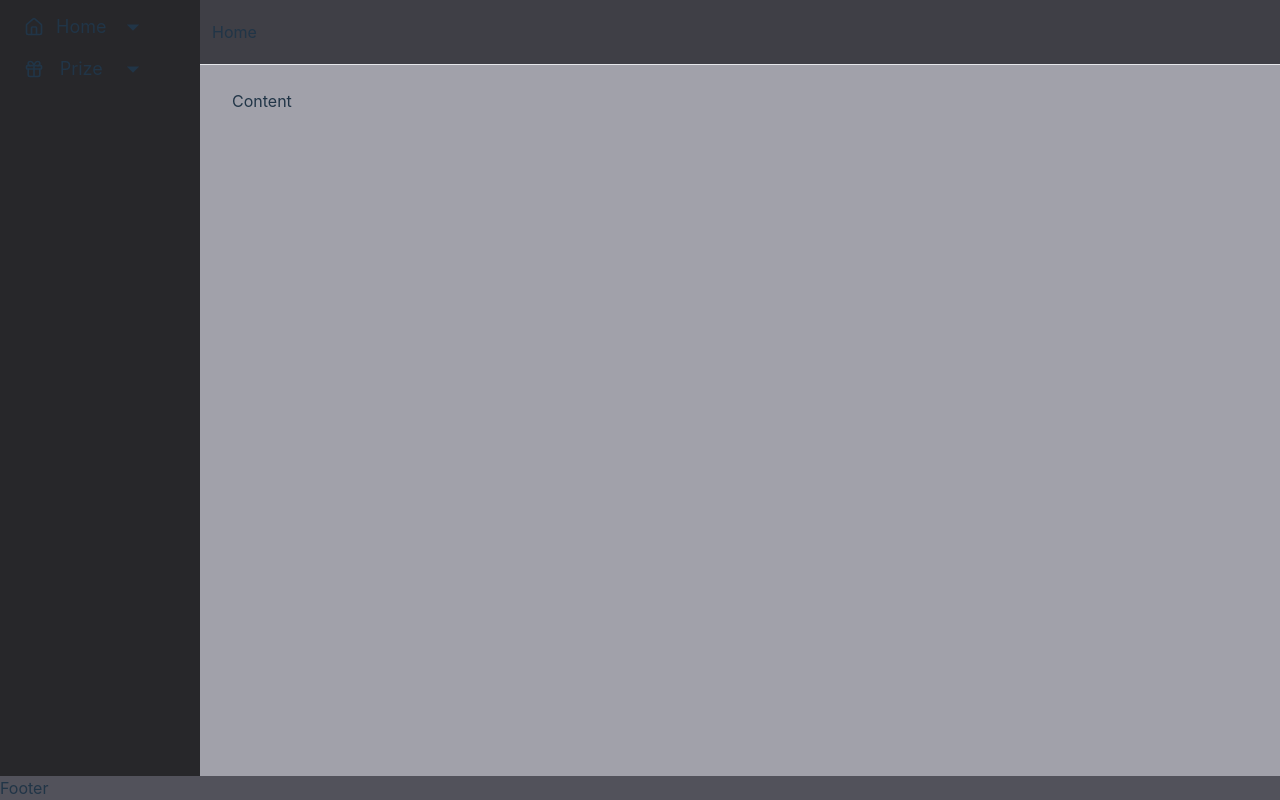
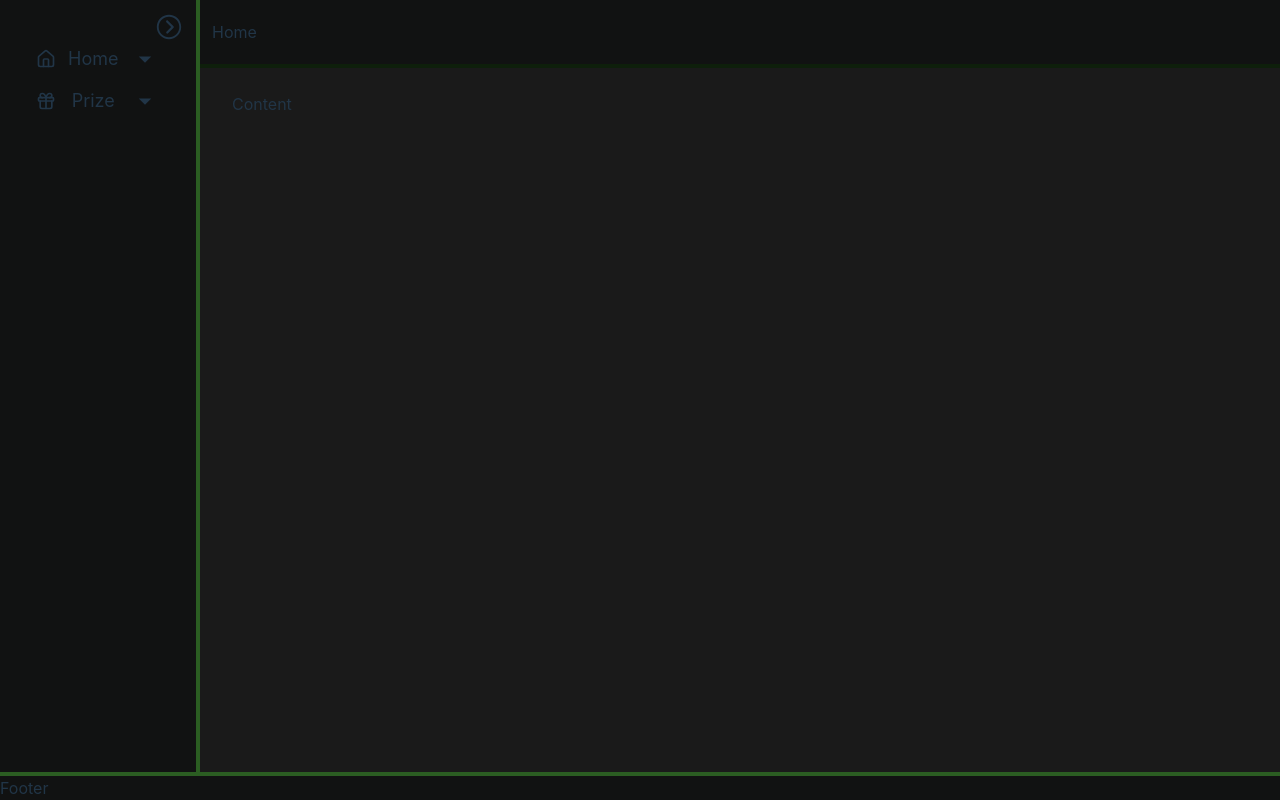
Before and after one commit to diogohsp/prizedeck-web, a React (Vite) app: page / in a window 1280 px wide. Built offline with nearby package versions, Linux system fonts and the light colour scheme; no server answers.

Commit message:
feat: colors primary, secondary, thertiary, quaternary.

```diff
--- a/package.json
+++ b/package.json
@@ -17,6 +17,7 @@
     "@radix-ui/react-separator": "^1.1.1",
     "@radix-ui/react-slot": "^1.1.1",
     "@radix-ui/react-tooltip": "^1.1.6",
+    "@tailwindcss/typography": "^0.5.15",
     "@tanstack/react-query": "^5.62.8",
     "@types/node": "^22.10.2",
     "axios": "^1.7.9",
--- a/src/components/header/HeaderView.tsx
+++ b/src/components/header/HeaderView.tsx
@@ -8,7 +8,7 @@ export const HeaderView = (props: HeaderViewProps) => {
 
   return (
     <>
-      <div className="border-b px-3">
+      <div className="border-b-4 border-b-quaternary px-3 bg-primary">
         <div className="flex items-center h-16 gap-6">
           {window.location.pathname === "/" && "Home"}
           {window.location.pathname === "/prize" && "Prizes"}
--- a/src/components/sidebar-menu/SideBarMenuView.tsx
+++ b/src/components/sidebar-menu/SideBarMenuView.tsx
@@ -2,16 +2,24 @@ import { SideBarMenuViewProps } from "./InterfaceSideBarMenuViewProps";
 import { LuGift } from "react-icons/lu";
 import { LuHouse } from "react-icons/lu";
 import { MdOutlineArrowDropDown } from "react-icons/md";
+import { IoIosArrowDropright } from "react-icons/io";
 
 export const SideBarMenuView = (props: SideBarMenuViewProps) => {
   const { navigate } = props;
 
   return (
     <>
+      <div className="grid grid-rows-[20px_auto] p-3 bg-primary border-r-4 border-r-thertiary h-full">
+        <div className="justify-self-end text-sm group cursor-pointer">
+          <IoIosArrowDropright
+            className="group-hover:rotate-180 group-hover:text-thertiary"
+            size={30}
+          />
+        </div>
         <nav className="flex justify-start px-3 py-3">
           <ul className="flex flex-col gap-y-3">
             <li
-            className="cursor-pointer flex items-center justify-between gap-x-3 px-3 rounded-xl hover:text-black group"
+              className="cursor-pointer flex items-center justify-between gap-x-3 px-3 rounded-xl hover:text-thertiary group"
               onClick={() => navigate("/")}
             >
               <LuHouse size={20} />
@@ -22,7 +30,7 @@ export const SideBarMenuView = (props: SideBarMenuViewProps) => {
               />
             </li>
             <li
-            className="cursor-pointer text-lg flex items-center px-3 rounded-xl justify-between gap-x-3 hover:text-black group"
+              className="cursor-pointer text-lg flex items-center px-3 rounded-xl justify-between gap-x-3 hover:text-thertiary group"
               onClick={() => navigate("/prize")}
             >
               <LuGift size={20} />
@@ -34,6 +42,7 @@ export const SideBarMenuView = (props: SideBarMenuViewProps) => {
             </li>
           </ul>
         </nav>
+      </div>
     </>
   );
 };
--- a/src/pages/_layouts/app.tsx
+++ b/src/pages/_layouts/app.tsx
@@ -38,16 +38,16 @@ export function AppLayout() {
   return (
     <>
       <div className="grid_container min-h-full w-full antialiased">
-        <div className="header bg-zinc-700">
+        <div className="header w-full">
           <HeaderViewModel />
         </div>
-        <div className="menu bg-zinc-800">
+        <div className="menu" >
           <SideBarMenuViewModal />
         </div>
-        <div className="content bg-zinc-400 flex flex-1 flex-col gap-4 p-8 pt-6">
+        <div className="content bg-secondary flex flex-1 flex-col gap-4 p-8 pt-6">
           <Outlet />
         </div>
-        <div className="bg-zinc-600 footer">Footer</div>
+        <div className="bg-primary border-t-4 border-t-thertiary footer">Footer</div>
       </div>
     </>
   );
--- a/tailwind.config.js
+++ b/tailwind.config.js
@@ -4,24 +4,21 @@ export default {
   content: ["./index.html", "./src/**/*.{js,ts,jsx,tsx}"],
   theme: {
     extend: {
+      backgroundImage: {
+        "radial-primary": "radial-gradient(circle, #1a1a1a, black )",
+      },
       borderRadius: {
-  			lg: 'var(--radius)',
-  			md: 'calc(var(--radius) - 2px)',
-  			sm: 'calc(var(--radius) - 4px)'
+        lg: "var(--radius)",
+        md: "calc(var(--radius) - 2px)",
+        sm: "calc(var(--radius) - 4px)",
       },
       colors: {
-  			sidebar: {
-  				DEFAULT: 'hsl(var(--sidebar-background))',
-  				foreground: 'hsl(var(--sidebar-foreground))',
-  				primary: 'hsl(var(--sidebar-primary))',
-  				'primary-foreground': 'hsl(var(--sidebar-primary-foreground))',
-  				accent: 'hsl(var(--sidebar-accent))',
-  				'accent-foreground': 'hsl(var(--sidebar-accent-foreground))',
-  				border: 'hsl(var(--sidebar-border))',
-  				ring: 'hsl(var(--sidebar-ring))'
-  			}
-  		}
-  	}
+        primary: "#111212",
+		secondary: "#1a1a1a",
+        thertiary: "#2b5d22",
+        quaternary: "#0e1f0b",
       },
-  plugins: [require("tailwindcss-animate")],
+    },
+  },
+  plugins: [require("tailwindcss-animate"), require("@tailwindcss/typography")],
 };
```
Also changed, not shown: 1 other file (tests, documents, lock files or other folders). Lines whose indentation alone changed are shown as unchanged.
